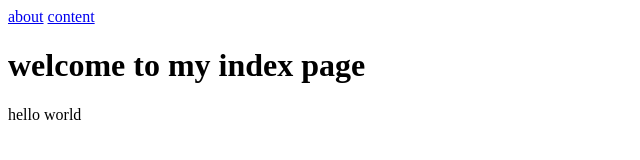
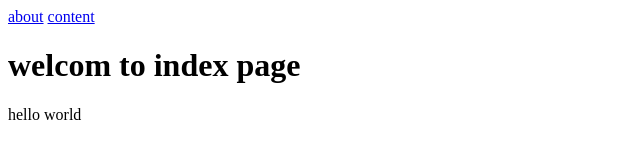
Before and after one commit to pegahub01/project, a plain HTML site: page index.html in a window 1280 px wide. Shown: the whole page, without its empty margins (0-640 px from the left). Drawn offline with Linux system fonts and the light colour scheme.

Commit message:
change title to index.html

```diff
--- a/index.html
+++ b/index.html
@@ -1,7 +1,8 @@
 <!DOCTYPE html>
 <html>
 <head>
-  <title>index page</title>
+  <title>my project</title>
+
   <nav>
     <a href="about.html">about</a>
     <a href="content.html">content</a>
@@ -9,8 +10,7 @@
 </head>
 
 <body>
-
-<h1>welcome to my index page</h1>
+  <h1> welcom to index page</h1>
 <p>hello world</p>
 
 </body>
```
